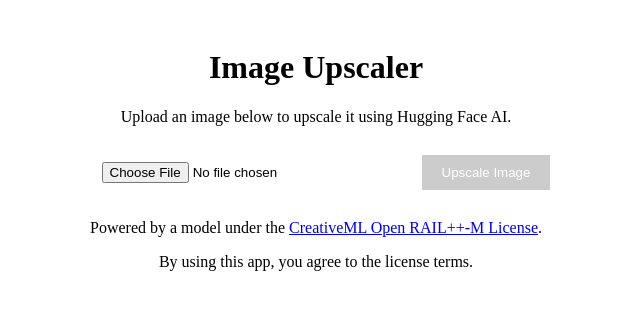
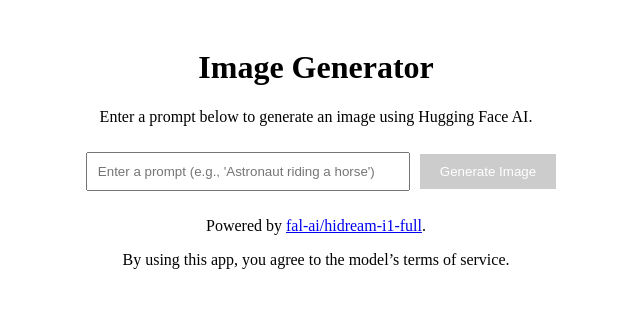
Before and after one commit to Ravishka17/hugging-face-ai, a React (Vite) app: page / in a window 1280 px wide. Shown: the top 310 px of the page, without its empty margins (324-964 px from the left). Built offline with nearby package versions, Linux system fonts and the light colour scheme; no server answers.

Commit message:
Update App.jsx

```diff
--- a/src/App.jsx
+++ b/src/App.jsx
@@ -3,7 +3,7 @@ import axios from 'axios';
 import './App.css';
 
 function App() {
-  const [image, setImage] = useState(null);
+  const [prompt, setPrompt] = useState('');
   const [imageUrl, setImageUrl] = useState('');
   const [loading, setLoading] = useState(false);
   const [error, setError] = useState('');
@@ -18,42 +18,32 @@ function App() {
     }
   }, []);
 
-  const handleImageUpload = (e) => {
-    const file = e.target.files[0];
-    if (file) {
-      const url = URL.createObjectURL(file);
-      setImage(file);
-      setImageUrl(url);
-    }
-  };
-
-  const upscaleImage = async () => {
-    console.log('Upscale Clicked - API Key:', apiKey ? apiKey.substring(0, 5) + '...' : 'undefined');
+  const generateImage = async () => {
+    console.log('Generate Clicked - API Key:', apiKey ? apiKey.substring(0, 5) + '...' : 'undefined');
     if (!apiKey) {
       setError('Hugging Face API key is missing. Please contact the app administrator.');
       return;
     }
-    if (!image) {
-      setError('Please upload an image to upscale.');
+    if (!prompt) {
+      setError('Please enter a prompt to generate an image.');
       return;
     }
 
     setLoading(true);
     setError('');
+    setImageUrl('');
     try {
-      const formData = new FormData();
-      formData.append('image', image);
-      // Add an optional prompt if required by the model
-      formData.append('prompt', 'Enhance the details of this image'); // Optional, adjust as needed
-
-      console.log('Sending upscale request with image:', image.name, 'Size:', image.size, 'Type:', image.type);
+      console.log('Sending API request with prompt:', prompt);
       const response = await axios.post(
-        'https://api-inference.huggingface.co/models/stabilityai/stable-diffusion-x4-upscaler',
-        formData,
+        'https://router.huggingface.co/fal-ai/fal-ai/hidream-i1-full',
+        {
+          sync_mode: true,
+          prompt: prompt,
+        },
         {
           headers: {
             Authorization: `Bearer ${apiKey}`,
-            'Content-Type': 'multipart/form-data',
+            'Content-Type': 'application/json',
           },
           responseType: 'blob',
         }
@@ -61,12 +51,12 @@ function App() {
 
       console.log('API Response Received:', response);
       const imageBlob = new Blob([response.data], { type: 'image/png' });
-      const upscaledUrl = URL.createObjectURL(imageBlob);
-      setImageUrl(upscaledUrl);
+      const generatedUrl = URL.createObjectURL(imageBlob);
+      setImageUrl(generatedUrl);
     } catch (err) {
       console.error('API Error:', err);
       console.error('Error Response:', err.response ? err.response.data : 'No response data');
-      setError('Failed to upscale image: ' + (err.message || 'Unknown error'));
+      setError('Failed to generate image: ' + (err.message || 'Unknown error'));
     } finally {
       setLoading(false);
     }
@@ -74,29 +64,28 @@ function App() {
 
   return (
     <div className="App">
-      <h1>Image Upscaler</h1>
+      <h1>Image Generator</h1>
       {error ? (
         <p style={{ color: 'red' }}>{error}</p>
       ) : (
-        <p>Upload an image below to upscale it using Hugging Face AI.</p>
+        <p>Enter a prompt below to generate an image using Hugging Face AI.</p>
       )}
       <input
-        type="file"
-        accept="image/*"
-        onChange={handleImageUpload}
-        style={{ margin: '10px' }}
+        type="text"
+        value={prompt}
+        onChange={(e) => setPrompt(e.target.value)}
+        placeholder="Enter a prompt (e.g., 'Astronaut riding a horse')"
+        style={{ margin: '10px', width: '300px' }}
       />
-      {imageUrl && <img src={imageUrl} alt="Preview/Upscaled" style={{ maxWidth: '500px', margin: '10px' }} />}
-      <button onClick={upscaleImage} disabled={loading || !apiKey || !image}>
-        {loading ? 'Upscaling...' : 'Upscale Image'}
+      <button onClick={generateImage} disabled={loading || !apiKey || !prompt}>
+        {loading ? 'Generating...' : 'Generate Image'}
       </button>
+      {imageUrl && <img src={imageUrl} alt="Generated" style={{ maxWidth: '500px', margin: '10px' }} />}
       <p>
-        Powered by a model under the{' '}
-        <a href="https://huggingface.co/spaces/CompVis/stable-diffusion-license">
-          CreativeML Open RAIL++-M License
-        </a>.
+        Powered by{' '}
+        <a href="https://huggingface.co/fal-ai/fal-ai/hidream-i1-full">fal-ai/hidream-i1-full</a>.
       </p>
-      <p>By using this app, you agree to the license terms.</p>
+      <p>By using this app, you agree to the model’s terms of service.</p>
     </div>
   );
 }
```
